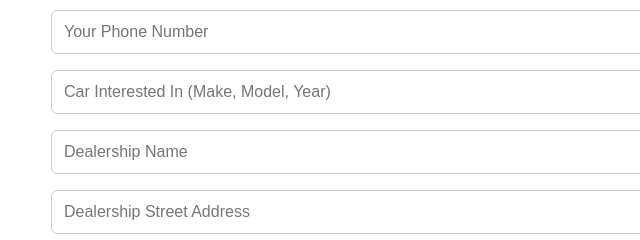
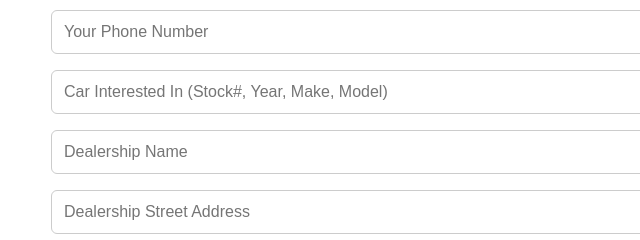
Before and after one commit to TestDriveConnect/TestDrive-Connect, a plain HTML site: page request-test-drive.html in a window 1280 px wide. Shown: the part 275-515 px from the top of the page, 229-869 px from the left. Drawn offline with Linux system fonts and the light colour scheme.

Commit message:
Update request-test-drive.html

```diff
--- a/request-test-drive.html
+++ b/request-test-drive.html
@@ -16,7 +16,7 @@
       <input type="text" name="name" placeholder="Your Name" required>
       <input type="email" name="email" placeholder="Your Email" required>
       <input type="tel" name="phone" placeholder="Your Phone Number">
-      <input type="text" name="car" placeholder="Car Interested In (Make, Model, Year)" required>
+      <input type="text" name="car" placeholder="Car Interested In (Stock#, Year, Make, Model)" required>
       <input type="text" name="dealership-name" placeholder="Dealership Name" required>
       <input type="text" name="dealership-address" placeholder="Dealership Street Address" required>
       <input type="text" name="dealership-city" placeholder="City" required>
```
